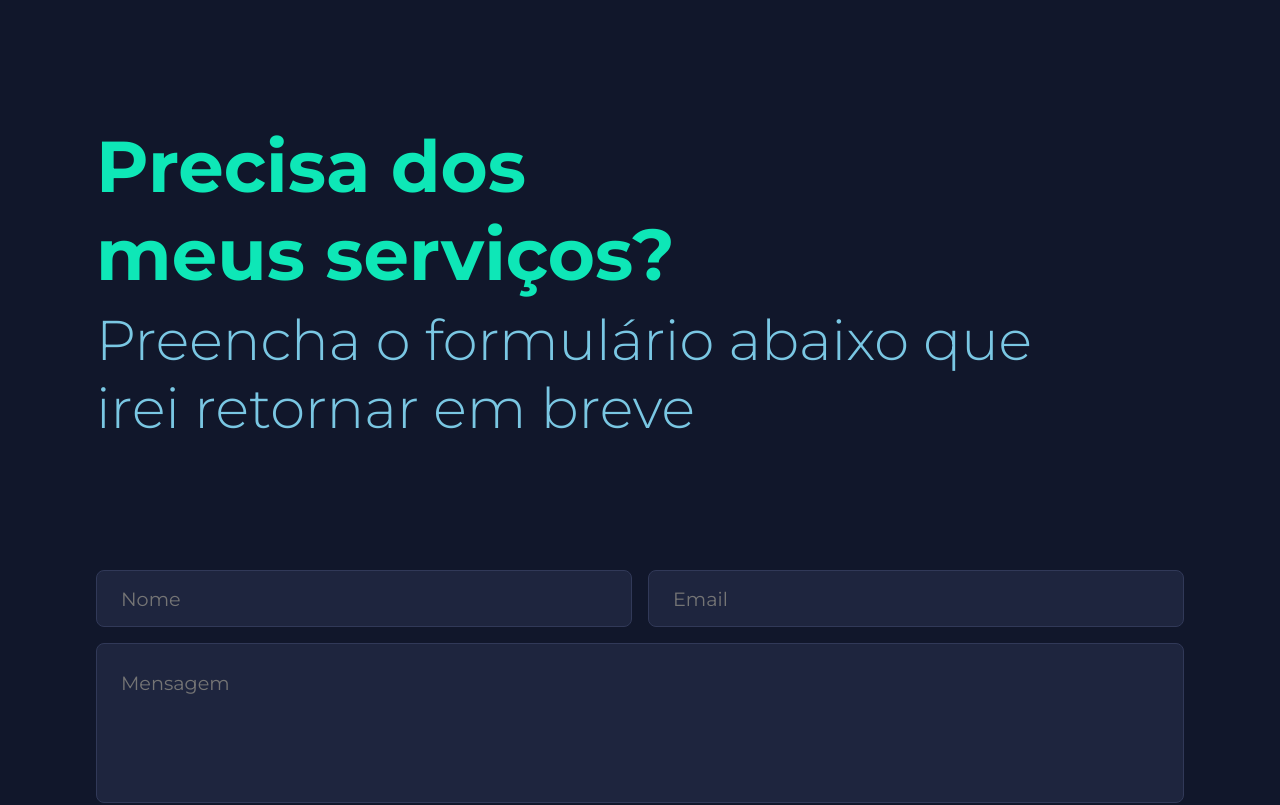
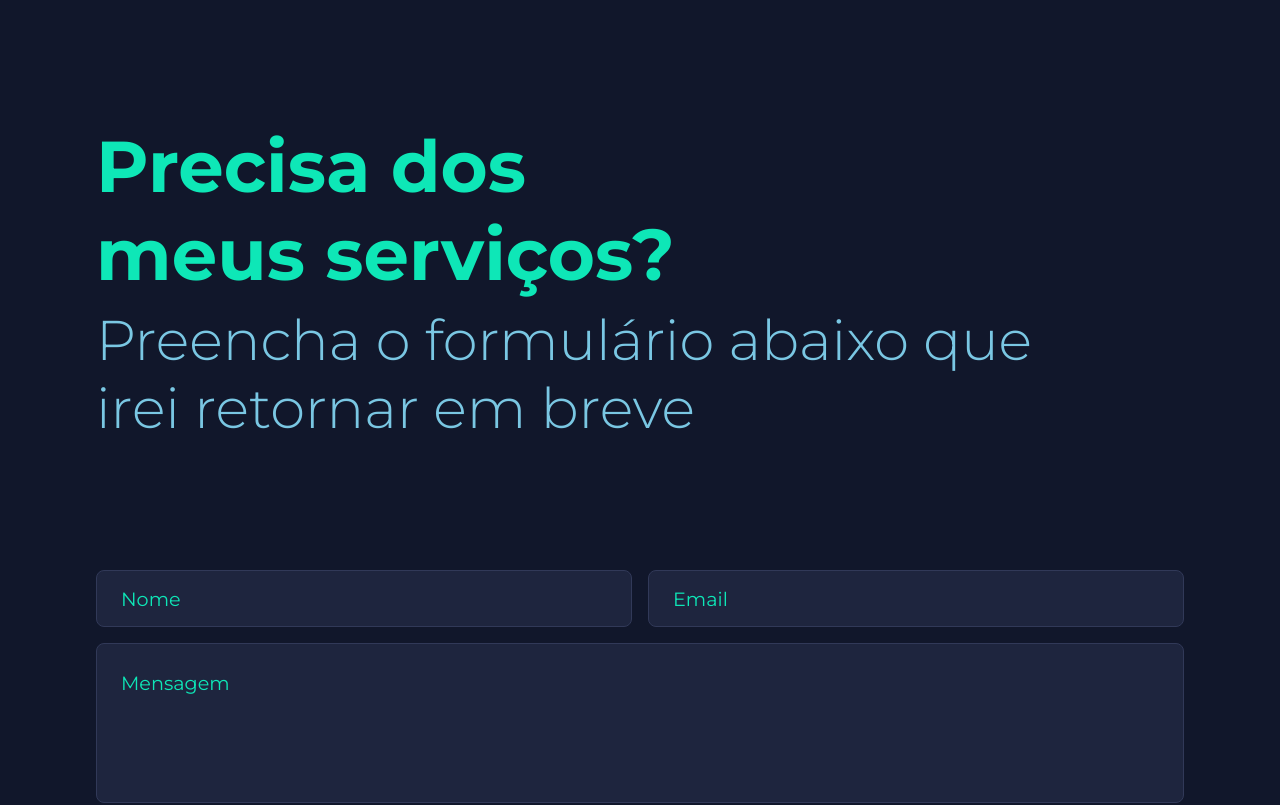
Before and after one commit to scarpeace/nextjs-portfolio-ytb, a Next.js app: page / in a window 1280 px wide. Shown: the part 3800-4605 px from the top of the page. Built offline with nearby package versions, Linux system fonts and the light colour scheme.

Commit message:
quick fix do botão do formulário

```diff
--- a/src/components/FormContato/styles.ts
+++ b/src/components/FormContato/styles.ts
@@ -1,7 +1,7 @@
 import { darken } from 'polished';
 import styled from 'styled-components';
 
-export const Container = styled.div``;
+export const Container = styled.section``;
 
 export const FormContainer = styled.form`
   margin-top: 8rem;
@@ -11,14 +11,14 @@ export const FormContainer = styled.form`
   gap: 1rem;
 
   > button {
-    background-color: ${({ theme }) => theme.primary};
     border: none;
     padding: 1rem 2.5rem;
     color: #fff;
     font-weight: 300;
     font-size: 1.2rem;
     border-radius: 0.5rem;
-    color: ${({ theme }) => theme.primary};
+    background: ${({ theme }) => theme.primary};
+    transition: 0.5s;
     width: fit-content;
 
     &:disabled {
@@ -26,7 +26,7 @@ export const FormContainer = styled.form`
     }
 
     &:not(:disabled):hover {
-      ${({ theme }) => darken(0.05, theme.primary)};
+      background: ${({ theme }) => darken(0.05, theme.primary)};
     }
   }
 
@@ -60,7 +60,7 @@ export const Input = styled.input`
   }
 
   &::placeholder {
-    border-color: ${({ theme }) => theme.primary};
+    color: ${({ theme }) => theme.primary};
   }
 
   @media (max-width: 450px) {
@@ -82,14 +82,14 @@ export const TextArea = styled.textarea`
   transition: 0.5s;
   resize: none;
 
-  grid-column: 1/3;
+  grid-column: 1 / 3;
 
   &:focus {
     border-color: ${({ theme }) => theme.primary};
   }
 
   &::placeholder {
-    border-color: ${({ theme }) => theme.primary};
+    color: ${({ theme }) => theme.primary};
   }
 
   @media (max-width: 700px) {
```
